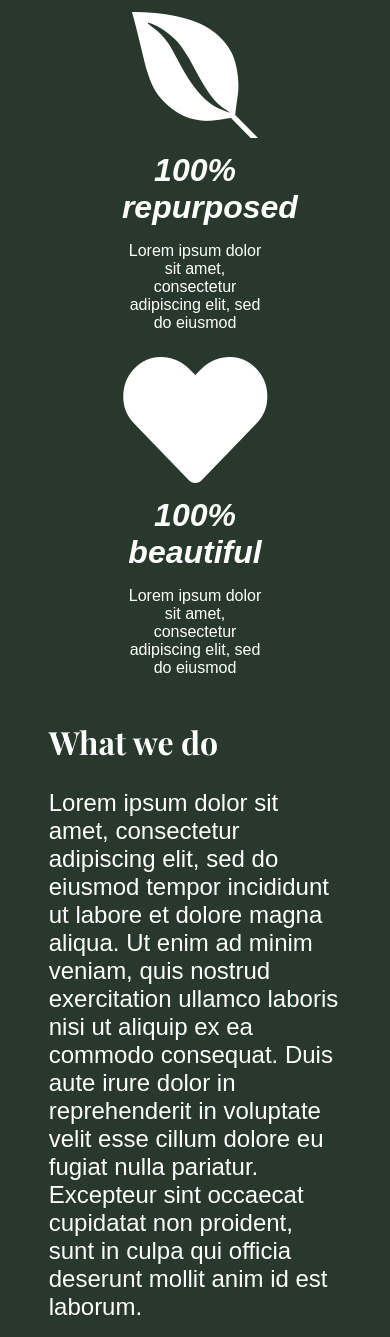
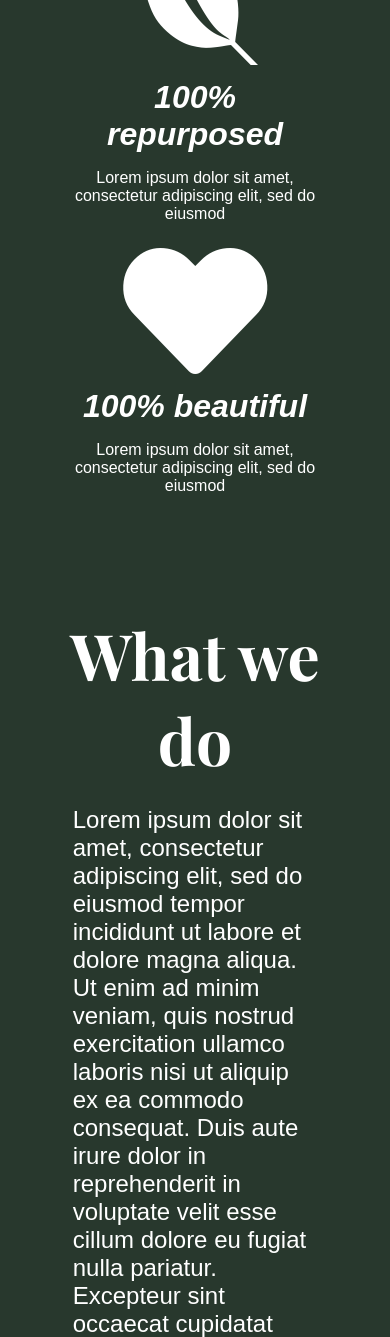
Before and after one commit to lukecamelo/ebie-and-eleanor, a website: page index.html in a window 390 px wide. Shown: the part 3511-4848 px from the top of the page. Drawn offline with nearby package versions, Linux system fonts and the light colour scheme; a web font is replaced by a local one.

Commit message:
Added animation for new mission section

```diff
--- a/index.html
+++ b/index.html
@@ -102,19 +102,19 @@
     <div class="miss-container">
       <div class="icon-container">
 
-        <div class="icon-block">
+        <div class="icon-block miss-fade">
           <i class="fas fa-recycle fa-9x"></i>
           <h3 class='icon-title'>100% recycled</h3>
           <p>Lorem ipsum dolor sit amet, consectetur adipiscing elit, sed do eiusmod</p>
         </div>
 
-        <div class="icon-block">
+        <div class="icon-block miss-fade">
           <i class="fab fa-envira fa-9x"></i>
           <h3 class='icon-title'>100% repurposed</h3>
           <p>Lorem ipsum dolor sit amet, consectetur adipiscing elit, sed do eiusmod</p>
         </div>
 
-        <div class="icon-block">
+        <div class="icon-block miss-fade">
           <i class="fas fa-heart fa-9x"></i>
           <h3 class='icon-title'>100% beautiful</h3>
           <p>Lorem ipsum dolor sit amet, consectetur adipiscing elit, sed do eiusmod</p>
@@ -122,7 +122,7 @@
 
       </div>
 
-      <div class="statement-container">
+      <div class="statement-container miss-fade">
         <h1 class="title">What we do</h2>
         <p>
           Lorem ipsum dolor sit amet, consectetur adipiscing elit, sed do eiusmod tempor incididunt
--- a/index.js
+++ b/index.js
@@ -43,8 +43,11 @@ sr.reveal('.p-anim1', {origin: 'bottom'})
 sr.reveal('.p-anim2', {origin: 'bottom'})
 sr.reveal('.p-anim3', {origin: 'bottom'})
 
-sr.reveal('.left')
-sr.reveal('.right')
+// old mission statement section
+// sr.reveal('.left')
+// sr.reveal('.right')
+
+sr.reveal('.miss-fade', 250)
 
 sr.reveal('.contact-label', 50)
 sr.reveal('.form-name')
--- a/index.scss
+++ b/index.scss
@@ -343,6 +343,7 @@ body {
       display: flex;
       flex-direction: row;
       justify-content: space-around;
+      margin-bottom: 3rem;
 
       .icon-block {
         text-align: center;
@@ -361,20 +362,27 @@ body {
         flex-direction: column;
         align-items: center;
         .icon-block {
-          width: 50%;
+          width: 90%;
         }
       }
     }
 
     .statement-container {
+
       .title {
+        text-align: center;
         font-family: 'Playfair Display', serif;
-        font-size: 2rem;
+        font-size: 4rem;
         font-weight: 700;
+        margin-bottom: 0;
       }
+
       p {
         font-size: 1.5rem;
+        margin-left: 1.5rem;
+        margin-right: 1.5rem;
       }
+
     }
   }
 
```
Also changed, not shown: index.css, 1 other file.
